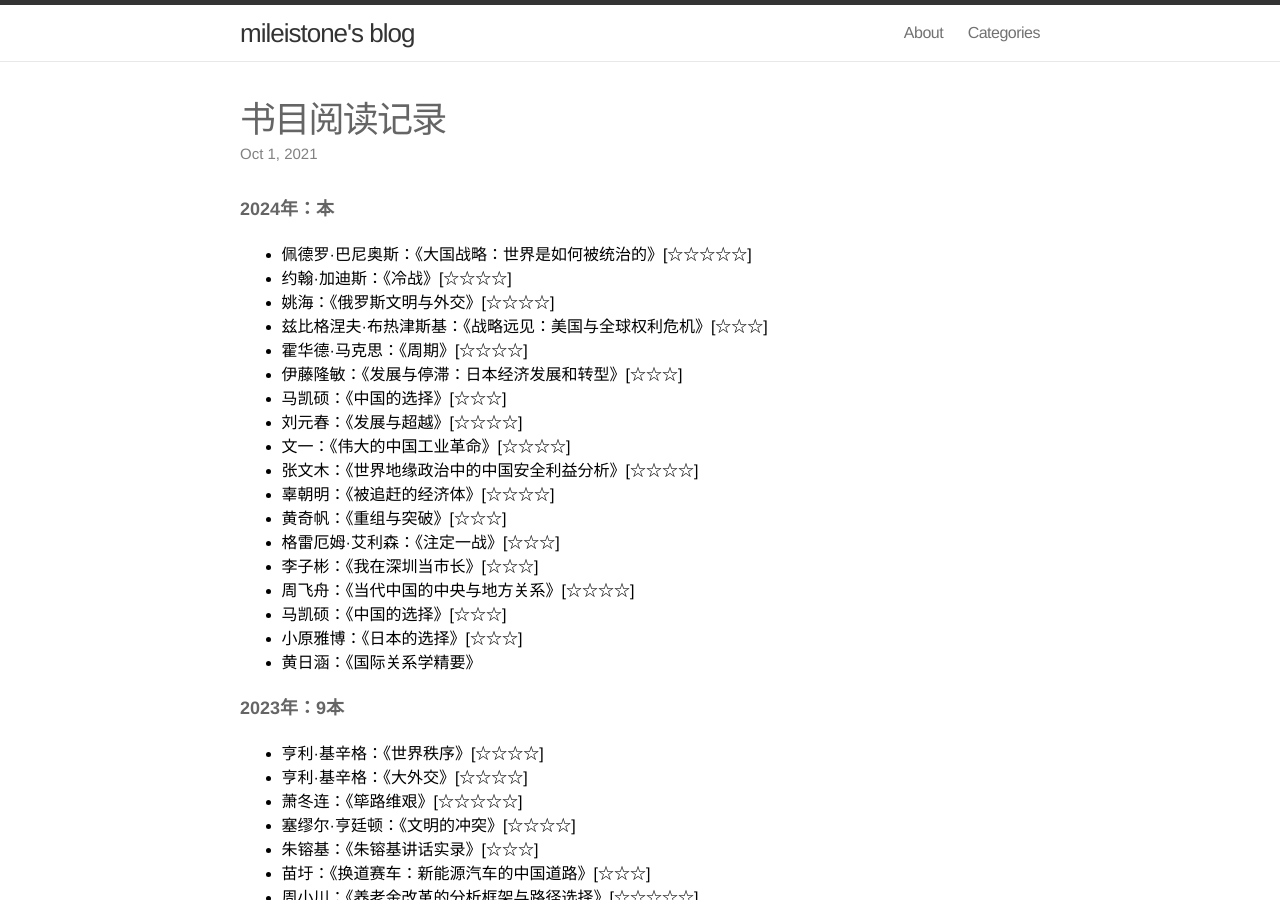
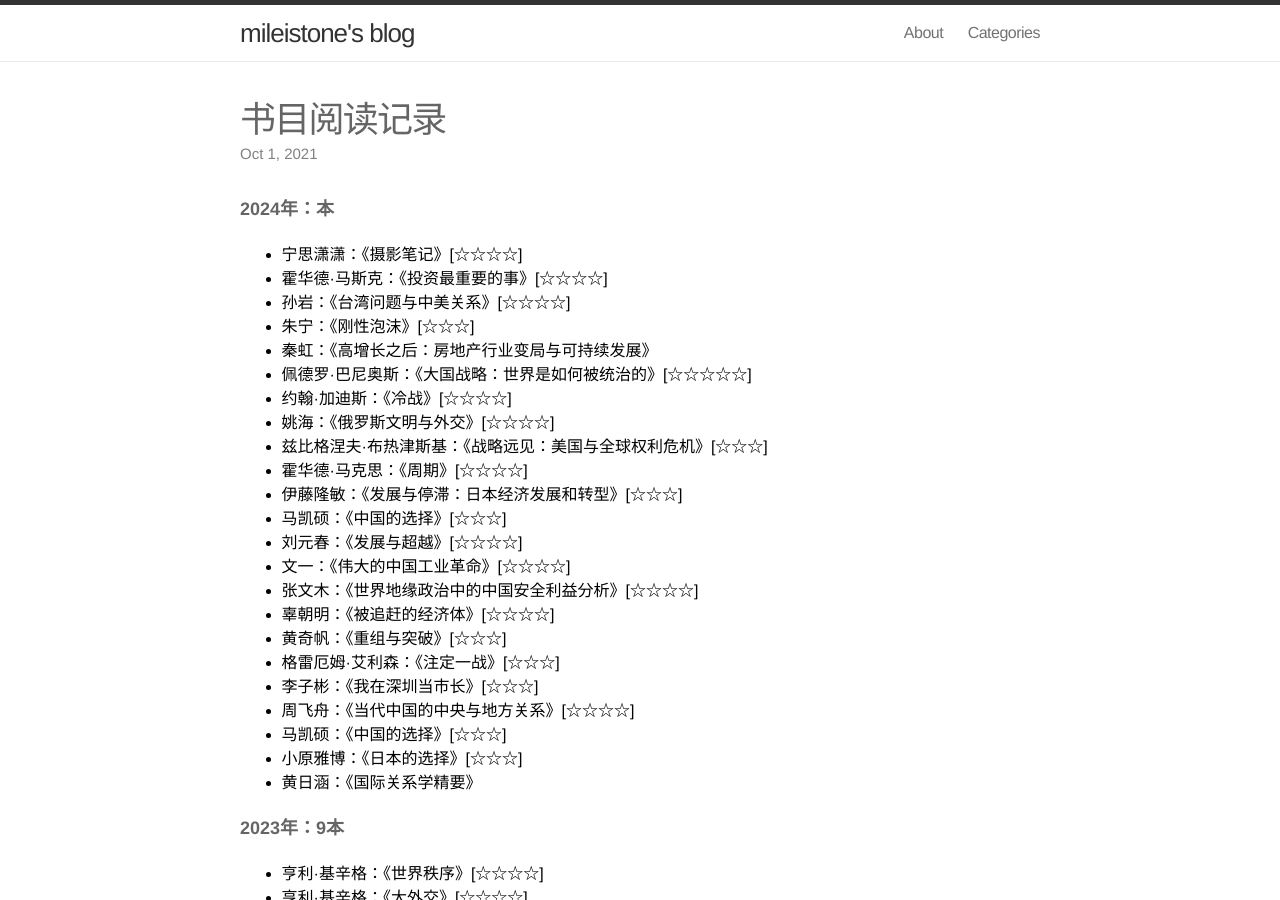
Before and after one commit to mileistone/mileistone.github.io, a Jekyll site: the page built from _posts/2021-10-01-books.md, in a window 1280 px wide and 900 px high. Built offline with Jekyll 4.4.1, drawn with Linux system fonts in a browser that asks for light colours.

Commit message:
Update 2021-10-01-books.md

```diff
--- a/_posts/2021-10-01-books.md
+++ b/_posts/2021-10-01-books.md
@@ -8,6 +8,11 @@ date: 2021-10-01 22:00:00
 ---
 
 ##### 2024年：本
+- 宁思潇潇：《摄影笔记》[☆☆☆☆]
+- 霍华德·马斯克：《投资最重要的事》[☆☆☆☆]
+- 孙岩：《台湾问题与中美关系》[☆☆☆☆]
+- 朱宁：《刚性泡沫》[☆☆☆]
+- 秦虹：《高增长之后：房地产行业变局与可持续发展》
 - 佩德罗·巴尼奥斯：《大国战略：世界是如何被统治的》[☆☆☆☆☆]
 - 约翰·加迪斯：《冷战》[☆☆☆☆]
 - 姚海：《俄罗斯文明与外交》[☆☆☆☆]
```
